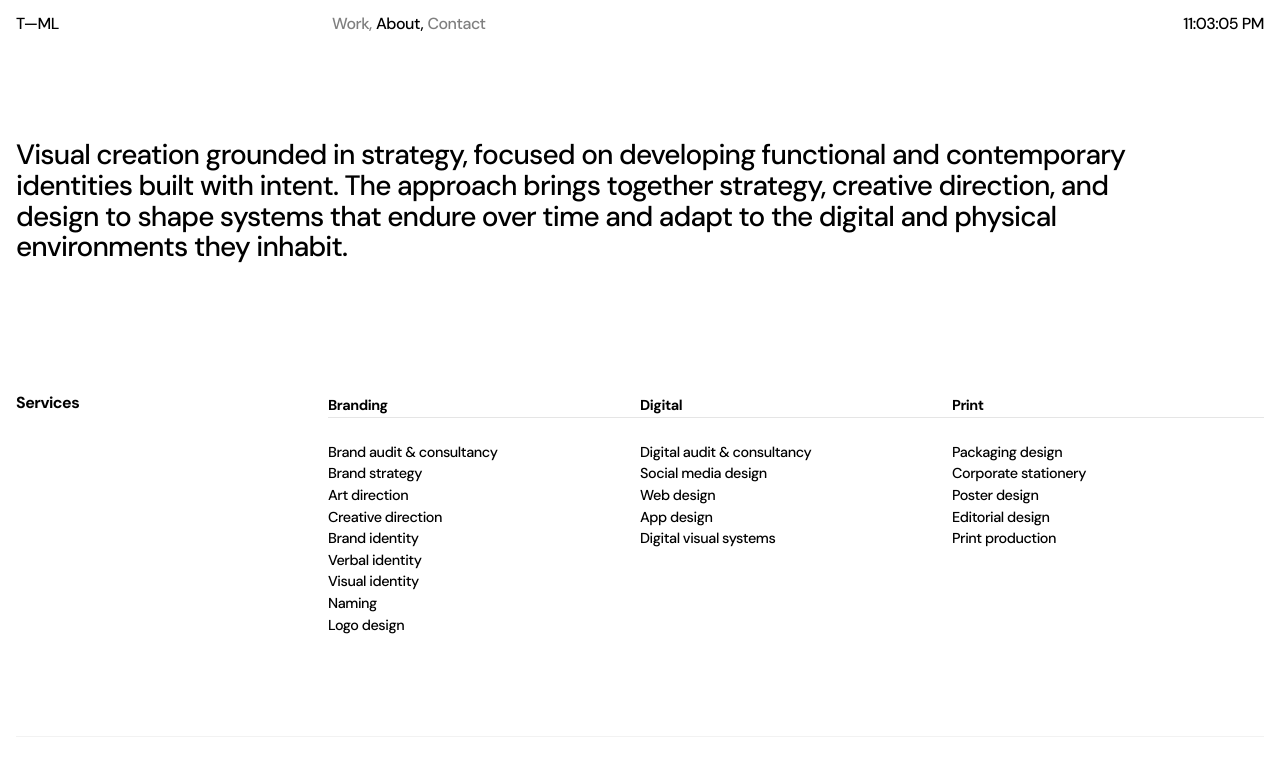
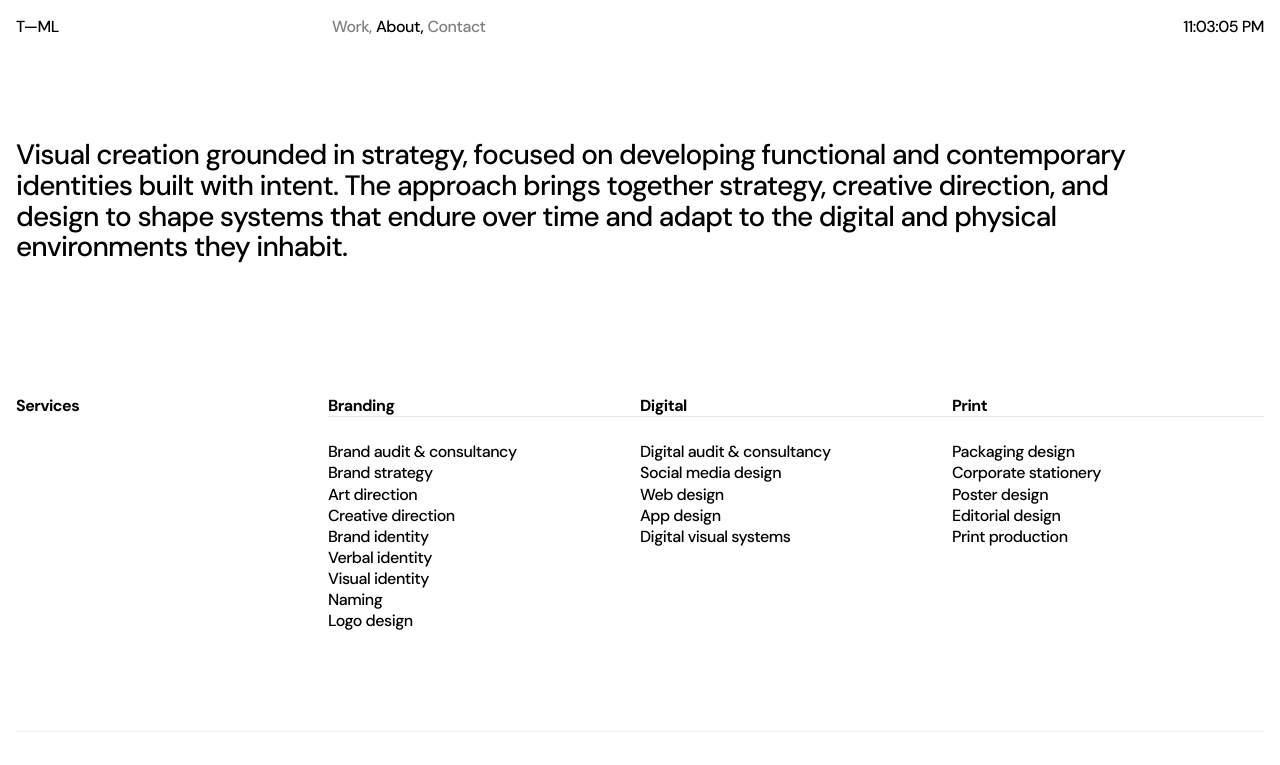
Before and after one commit to paulovdev/tomas-portfolio-next, a Next.js app: page /about in a window 1280 px wide. Shown: the top 765 px of the page. Built offline with nearby package versions, Linux system fonts and the light colour scheme.

Commit message:
new image

```diff
--- a/src/app/components/pages/about/about.jsx
+++ b/src/app/components/pages/about/about.jsx
@@ -151,14 +151,14 @@ export default function AboutPage() {
           {/* DESKTOP */}
           {Object.entries(services).map(([category, items]) => (
             <div key={category} className="max-md:hidden block">
-              <p className="mb-6 border-b border-black/10 text-p  text-[.9em]  max-lg:text-[.93em]   font-bold tracking-[-0.03em]">
+              <p className="mb-6 border-b border-black/10 text-p texts-global   font-bold tracking-[-0.03em]">
                 {category}
               </p>
               <ul className="mr-6 ">
                 {items.map((item, i) => (
                   <li
                     key={i}
-                    className="text-p  text-[.9em]  max-lg:text-[.93em]  font-medium tracking-[-0.03em]"
+                    className="text-p texts-global  font-medium tracking-[-0.03em]"
                   >
                     {item}
                   </li>
--- a/src/app/components/pages/home/home.jsx
+++ b/src/app/components/pages/home/home.jsx
@@ -171,7 +171,7 @@ export default function HomePage({ media }) {
             }}
             onAnimationComplete={() => setLoadingDone(true)}
           >
-            <h1 className="text-[1em] max-ssm:text-[.88em] font-medium text-p tracking-[-0.05em] select-none flex flex-wrap">
+            <h1 className="texts-global font-medium text-p tracking-[-0.05em] select-none flex flex-wrap">
               <AnimatedLetters text="Tomás — Branding & Visual Identity Designer" />
             </h1>
           </motion.div>
--- a/src/app/components/pages/works/works.jsx
+++ b/src/app/components/pages/works/works.jsx
@@ -51,7 +51,7 @@ const WorksCard = ({ work }) => {
         />
       ) : null}
 
-      <h2 className="mt-2 text-p text-[.9em]  max-lg:text-[.93em]  max-ssm:text-[.85rem] max-cl:text-[.7rem] font-medium tracking-[-0.03em]">
+      <h2 className="mt-2 text-p texts-global font-medium tracking-[-0.03em]">
         {work.title}
       </h2>
     </div>
--- a/src/app/globals.css
+++ b/src/app/globals.css
@@ -70,7 +70,7 @@ body {
 .texts-global {
   /* tamanho padrão para desktop (com leve fluidez) */
   font-size: clamp(0.95em, 0.8em + 0.6vw, 1rem);
-  line-height: 1; /* ajuste se quiser */
+  line-height: 1.32;
 }
 
 /* LG <= 992px */
@@ -84,7 +84,6 @@ body {
 @media (max-width: 768px) {
   .texts-global {
     font-size: clamp(0.85em, 0.72em + 1.2vw, 0.9em);
-    line-height: 1.32;
   }
 }
 
@@ -92,7 +91,6 @@ body {
 @media (max-width: 440px) {
   .texts-global {
     font-size: clamp(0.8em, 0.68em + 1.5vw, 0.85em);
-    line-height: 1.32;
   }
 }
 
@@ -100,7 +98,6 @@ body {
 @media (max-width: 380px) {
   .texts-global {
     font-size: clamp(0.7em, 0.62em + 1.8vw, 0.75em);
-    line-height: 1.32;
   }
 }
 
@@ -108,7 +105,6 @@ body {
 @media (max-width: 321px) {
   .texts-global {
     font-size: clamp(0.6em, 0.62em + 1.8vw, 0.65em);
-    line-height: 1.32;
   }
 }
 
@@ -116,6 +112,5 @@ body {
 @media (max-width: 200px) {
   .texts-global {
     font-size: clamp(0.65em, 0.55em + 2.5vw, 0.75em);
-    line-height: 1.32;
   }
 }
```
